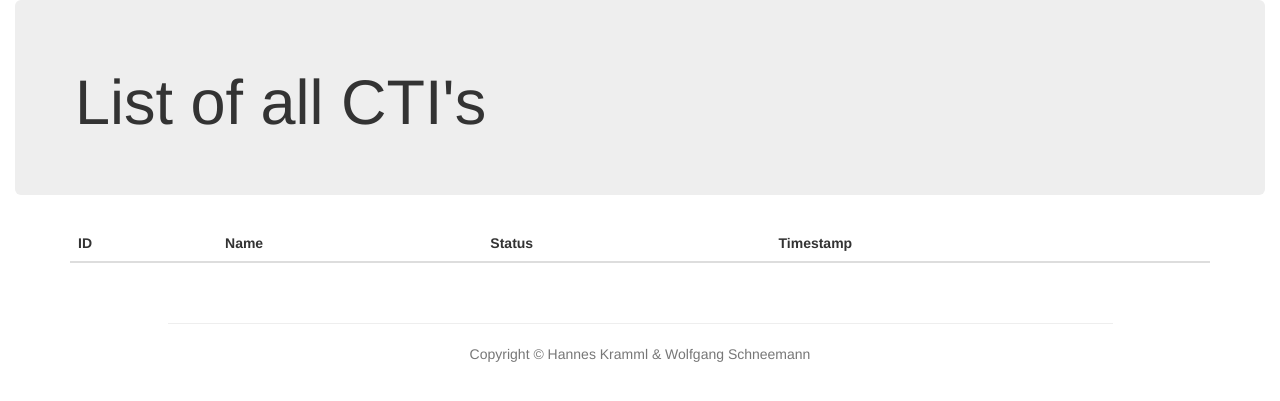
After one commit to hanneskramml/PyCTI, a Flask app: template core/templates/cti_tab.html in a window 1280 px wide. The commit adds this page. Shown: the top 401 px of the page. Run offline with Flask 2, Linux system fonts and the light colour scheme; the template is opened without the code that fills it, so the values that code supplies are empty; parts of the project's set-up code (start-up, migrations or seed data) failed here and were passed over; some libraries are stand-ins or nearby versions.

Commit message:
enhance view

```diff
--- a/core/navigation.py
+++ b/core/navigation.py
@@ -1,9 +1,12 @@
 from flask_nav.elements import Navbar, View
 from core import nav
+
 
 @nav.navigation()
 def mynavbar():
     return Navbar(
         'PyCTI',
         View('Dashboard', 'index'),
+        View('CTI', 'cti_tab'),
+        View('New', 'add_cti'),
     )
--- a/core/templates/cti.html
+++ b/core/templates/cti.html
@@ -14,7 +14,7 @@
 
 {% block mycontent %}
     <div class="jumbotron">
-      <h1>Welcome to Flask-Bootstrap</h1>
+      <h1>{{cti.name}}</h1>
     </div>
 
     <div class="container">
--- /dev/null
+++ b/core/templates/cti_tab.html
@@ -0,0 +1,33 @@
+{% extends "base.html" %}
+
+{% block mytitle %}CTI List{% endblock %}
+
+{% block mycontent %}
+    <div class="jumbotron">
+      <h1>List of all CTI's</h1>
+    </div>
+    <div class="container">
+      <table class="table table-striped table-hover">
+        <thead>
+          <tr>
+            <th>ID</th>
+            <th>Name</th>
+            <th>Status</th>
+            <th>Timestamp</th>
+          </tr>
+        </thead>
+        <tbody>
+        <script> var count = 0; </script>
+         {% for cti in ctiList %}
+            <tr onclick="window.location.href = '/cti/{{cti.id}}';" style="cursor: pointer">
+               <td>{{ cti.id }}</td>
+               <td>{{ cti.name }}</td>
+               <td>{% if cti.status == 0 %} <p> New </p> {% elif cti.status == 1 %} <p> Feed data </p> {% elif cti.status == 2 %} <p> Analysed </p> {% elif cti.status == 3%} <p> Finished </p> {% else %} <p> Error </p> {% endif %}</td>
+               <td>{{ cti.timestamp }}</td>
+                <td width="7cm"><form action='/delete_cti/{{cti.id}}'><input style="color:red" type="submit" value="Delete"></form></td>
+            </tr>
+         {% endfor %}
+        </tbody>
+      </table>
+    </div>
+{% endblock %}
--- a/core/templates/index.html
+++ b/core/templates/index.html
@@ -4,6 +4,6 @@
 
 {% block mycontent %}
     <div class="jumbotron">
-      <h1>Welcome to Flask-Bootstrap</h1>
+      <h1>Welcome to PyCTI</h1>
     </div>
 {% endblock %}
--- a/requirements.txt
+++ b/requirements.txt
@@ -3,6 +3,7 @@ jinja2
 flask-bootstrap
 flask-nav
 flask-sqlalchemy
+flask-wtf
 idstools
 pyclamd
 yara-python
```
Also changed, not shown: core/controller.py (+35 -6 lines), core/forms.py (+12 -0 lines), core/templates/add.html (added, +18 -0 lines), core/templates/delete.html (added, +14 -0 lines).
